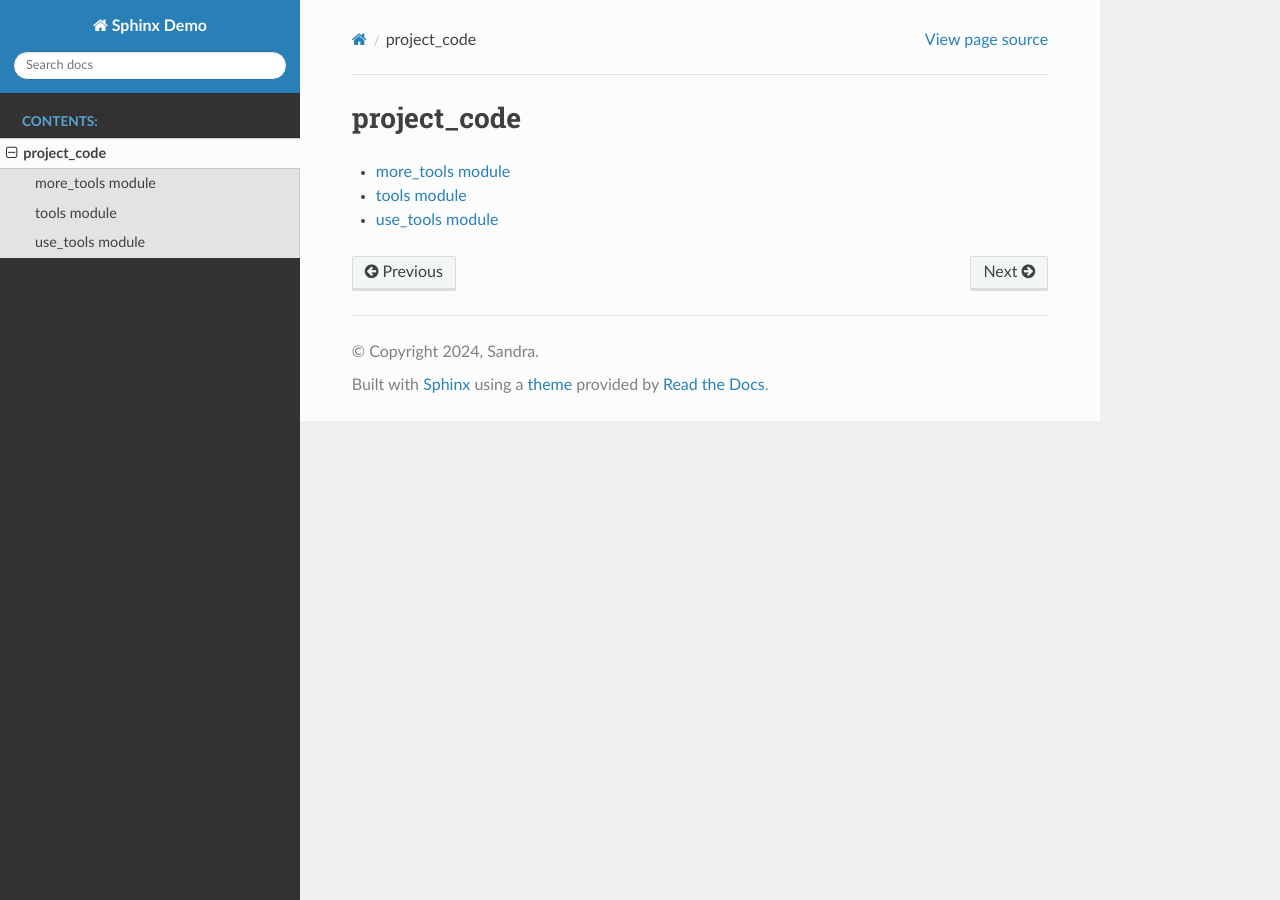
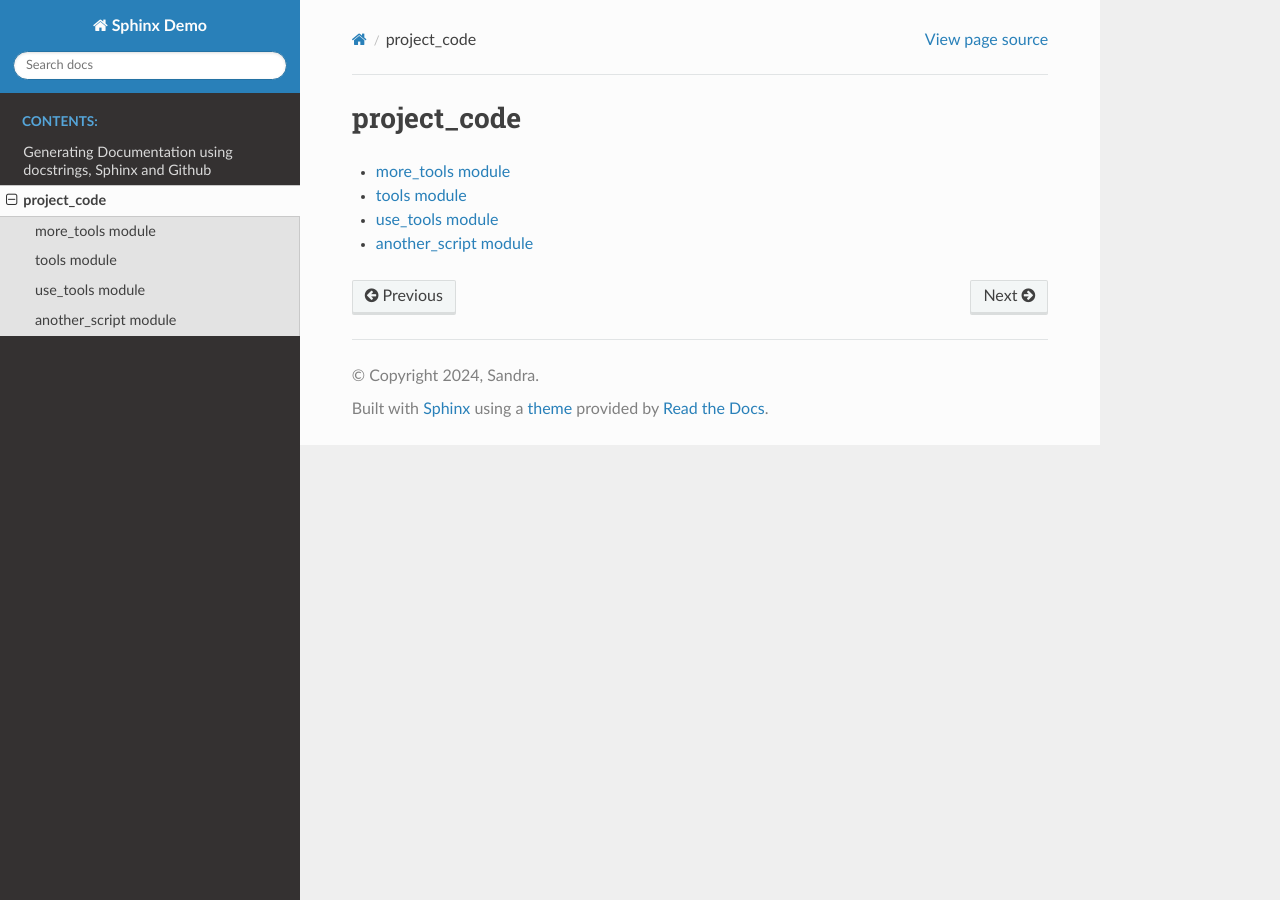
Before and after one commit to sandrasny/demosphinx, a Sphinx documentation site: the page built from docs/modules.rst, in a window 1280 px wide. Built offline with Sphinx 7.4.7 and the Read the Docs theme 3.1.0, drawn with Linux system fonts in a browser that asks for light colours.

Commit message:
Add another script, and added readme to docs

```diff
--- /dev/null
+++ b/docs/another_script.rst
@@ -0,0 +1,7 @@
+another\_script module
+======================
+
+.. automodule:: another_script
+   :members:
+   :undoc-members:
+   :show-inheritance:
--- a/docs/conf.py
+++ b/docs/conf.py
@@ -6,6 +6,7 @@
 import os
 import sys
 sys.path.insert(0, os.path.abspath('../project_code'))
+sys.path.insert(0, os.path.abspath('../project_code/more_code'))
 
 # -- Project information -----------------------------------------------------
 # https://www.sphinx-doc.org/en/master/usage/configuration.html#project-information
@@ -21,7 +22,8 @@ release = '0.1'
 extensions = [
     'sphinx.ext.autodoc',
     'sphinx.ext.viewcode',
-    'sphinx.ext.napoleon'
+    'sphinx.ext.napoleon',
+    'myst_parser'
 ]
 
 autodoc_mock_imports = [
--- a/docs/index.rst
+++ b/docs/index.rst
@@ -10,6 +10,7 @@ Welcome to Sphinx Demo's documentation!
    :maxdepth: 2
    :caption: Contents:
 
+   readme
    modules
 
 
--- a/docs/modules.rst
+++ b/docs/modules.rst
@@ -7,3 +7,4 @@ project_code
    more_tools
    tools
    use_tools
+   another_script
```
Also changed, not shown: docs/readme.md (added, +2 -0 lines).
